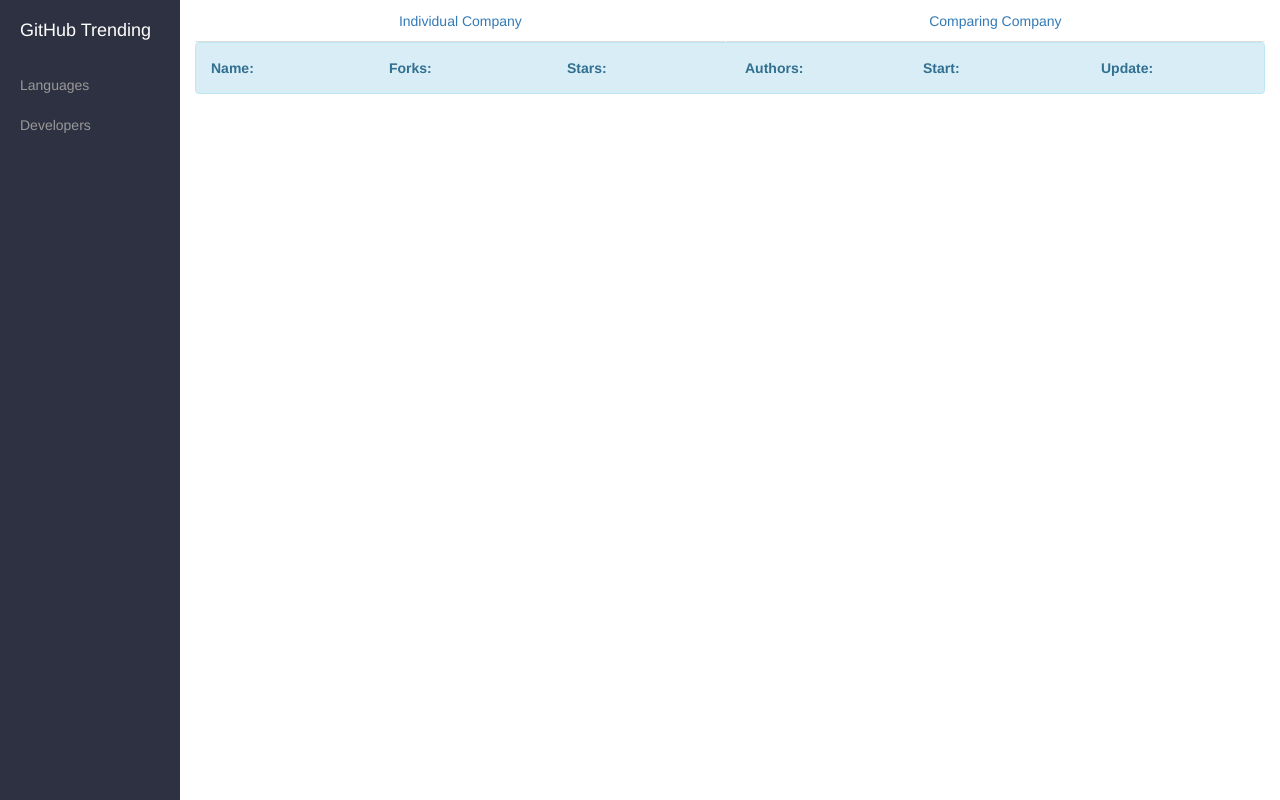
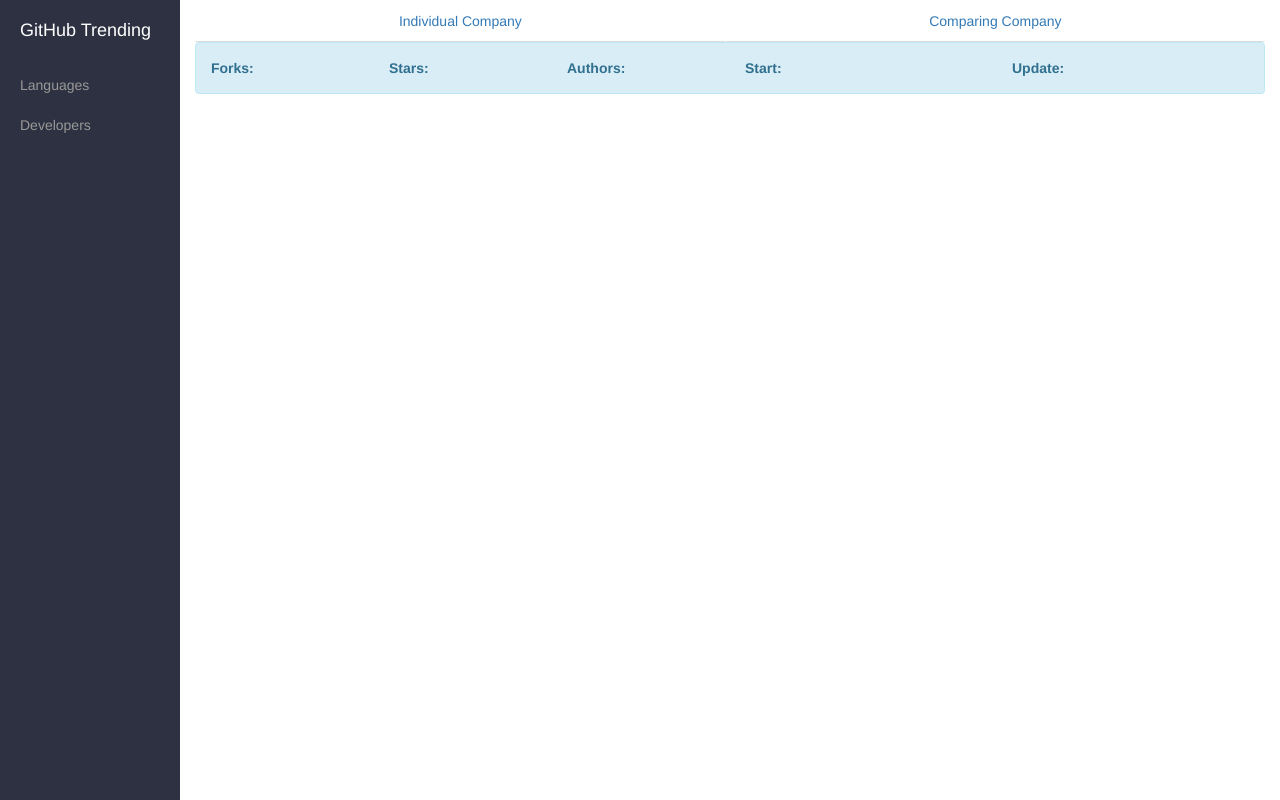
Before and after one commit to rb1811/githubtrending, a Flask app: page /developers in a window 1280 px wide. Run offline with Flask 2, Linux system fonts and the light colour scheme; data that the repository does not hold is empty; some libraries are stand-ins or nearby versions.

Commit message:
Removed tthat problem in cluster dendrogram

```diff
--- a/static/js/developers.js
+++ b/static/js/developers.js
@@ -87,7 +87,7 @@ function update(source) {
       .on("click", clicky)
       .on("mouseenter",function(d){if (d.forks) {
 
-        document.getElementById("alert_name").innerHTML = d.name;
+
         document.getElementById("alert_forks").innerHTML = d.forks;
         document.getElementById("alert_stars").innerHTML = d.stars;
         document.getElementById("alert_auth").innerHTML = d.contributing_auth;
--- a/templates/developers.html
+++ b/templates/developers.html
@@ -139,10 +139,6 @@ margin: 10px;
 				    <div class="row">
 
 				    <div class="col-sm-2  col-md-2 col-lg-2">
-				    <strong>Name: </strong><h7 id="alert_name"></h7>
-				    </div>
-
-				    <div class="col-sm-2  col-md-2 col-lg-2">
 				     <strong>Forks: </strong><h7 id="alert_forks"></h7>
 				    </div>
 
@@ -154,11 +150,11 @@ margin: 10px;
 				      <strong>Authors: </strong><h7 id="alert_auth"></h7>
 				    </div>
 
-				    <div class="col-sm-2  col-md-2 col-lg-2">
+				    <div class="col-sm-3  col-md-3 col-lg-3">
 				       <strong>Start: </strong><h7 id="alert_start"></h7>
 				    </div>
 
-				    <div class="col-sm-2  col-md-2 col-lg-2">
+				    <div class="col-sm-3  col-md-3 col-lg-3">
 				        <strong>Update: </strong><h7 id="alert_update"></h7>
 				    </div>
 
```
